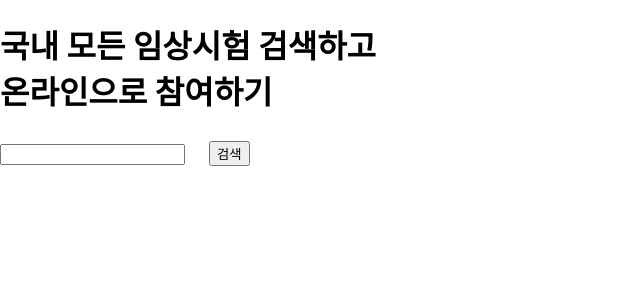
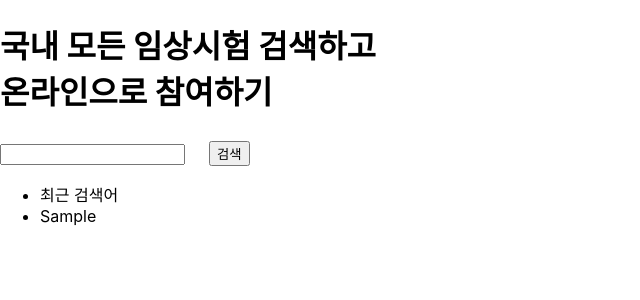
Before and after one commit to nuri1042/pre-onboarding-12th-3-4, a React (Create React App) app: page / in a window 1280 px wide. Both pictures are taken after typing "Sample" into the empty fields and a click on the button "검색". Shown: the top 300 px of the page, without its empty margins (0-640 px from the left). Built offline with nearby package versions, Linux system fonts and the light colour scheme; data requests are answered from the project's data file.

Commit message:
Feat: RecentSearchList 컴포넌트 추가

```diff
--- /dev/null
+++ b/src/components/RecentSearchList.tsx
@@ -0,0 +1,20 @@
+import { styled } from 'styled-components';
+import LocalStorage, { RECENT_SEARCH } from '../storage/localStorage';
+
+export default function RecentSearchList() {
+  const localStorage = new LocalStorage();
+  const recentData = localStorage.get(RECENT_SEARCH);
+
+  return (
+    <StyledList>
+      <li>최근 검색어</li>
+      {!Array.isArray(recentData) ? (
+        <li>최근 검색어가 없습니다.</li>
+      ) : (
+        recentData.map((data: string, idx: number) => <li key={idx}>{data}</li>)
+      )}
+    </StyledList>
+  );
+}
+
+const StyledList = styled.ul``;
--- a/src/pages/Home.tsx
+++ b/src/pages/Home.tsx
@@ -4,6 +4,7 @@ import { styled } from 'styled-components';
 import { useRef } from 'react';
 import { useSearch } from '../context/SearchContext';
 import useClickOutside from '../hooks/useClickOutside';
+import RecentSearchList from '../components/RecentSearchList';
 
 export default function Home() {
   const { isFocus, changeFocus } = useSearch();
@@ -16,6 +17,7 @@ export default function Home() {
         국내 모든 임상시험 검색하고 <br /> 온라인으로 참여하기{' '}
       </h1>
       <SearchForm ref={searchInputRef} />
+      <RecentSearchList />
       {isFocus && <SearchList />}
     </StyledLayout>
   );
--- a/src/storage/localStorage.ts
+++ b/src/storage/localStorage.ts
@@ -1,8 +1,6 @@
 export const RECENT_SEARCH = 'recent';
 
 export default class LocalStorage {
-  private EXP = 10; // MIN
-
   save(keyword: string, searchText: string) {
     const data = localStorage.getItem(keyword);
     const newData = !data ? [searchText] : [searchText, ...JSON.parse(data)];
```
